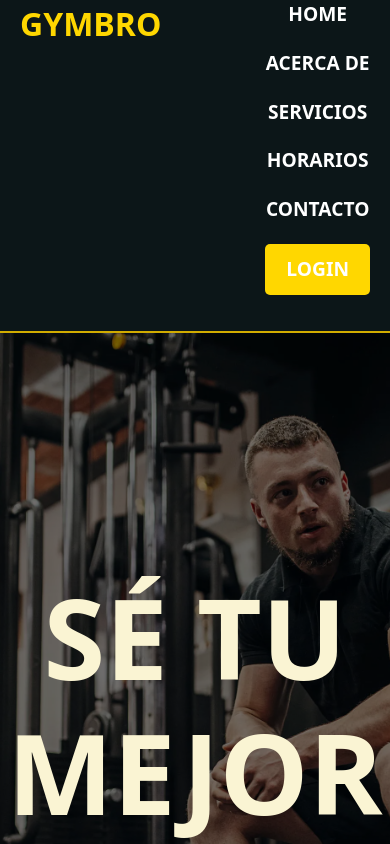
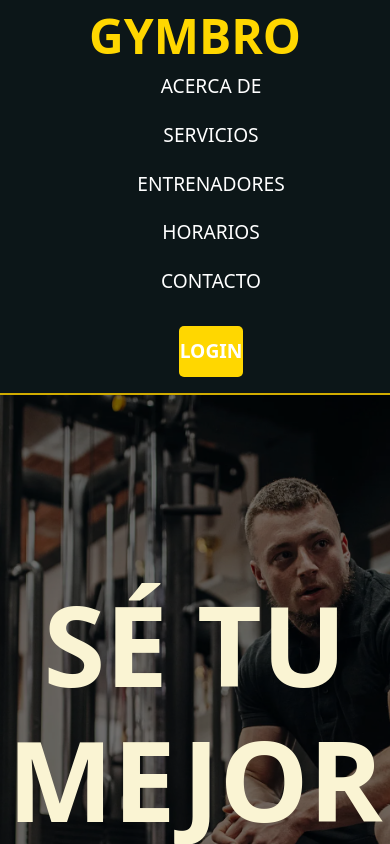
Before and after one commit to estevan-j/Gym_WebSite, an Angular app in the folder fronted/GymUI/: page / in a window 390 px wide. Shown: the top 844 px of the page. Built offline with nearby package versions, Linux system fonts and the light colour scheme.

Commit message:
cambios header
mejoras en eel header para movil y desktop

```diff
--- a/fronted/GymUI/src/pages/landing-page/landing-page.component.css
+++ b/fronted/GymUI/src/pages/landing-page/landing-page.component.css
@@ -2,7 +2,9 @@
     background-color: #0C1618;
     display: flex;
     justify-content: space-between;
-    padding: 20px;
+    align-items: center; /* Asegura que los elementos dentro del header estén centrados verticalmente */
+    padding: 0 20px; /* Ajusta este valor para definir espacio a los lados */
+    height: 100px;
     border-bottom: 2px solid #D1AC00;
     position: fixed; /* Fija el header en la parte superior */
     top: 0;
@@ -21,7 +23,61 @@
     .landing-page .header {
         position: relative; /* Elimina la posición fija en pantallas pequeñas */
         padding-top: 0;
+        flex-direction: column; /* Apilamos los elementos verticalmente */
+        height: auto; /* Permite que la altura se ajuste automáticamente */
+        z-index: 1; /* Asegura que el header no se sobreponga innecesariamente */
     }
+
+    .landing-page .main-section {
+        padding-top: 0; /* Elimina el espacio superior adicional que se agregaba para el header fijo */
+    }
+
+    .landing-page .header .nav-links {
+        width: 100%; /* Los enlaces ocupan todo el ancho del header */
+        text-align: center; /* Centramos los enlaces de navegación */
+    }
+
+    .landing-page .header .logo a {
+        font-size: 1.5em; /* Ajuste de tamaño para el logo en pantallas pequeñas */
+        margin-bottom: 10px; /* Añade un margen inferior */
+    }
+
+    .landing-page .btn {
+        margin-top: 10px; /* Añade un margen superior al botón */
+        width: 100%; /* Ocupa todo el ancho disponible */
+    }
+
+    .landing-page .header .nav-links a {
+        font-size: 1em; /* Ajuste de tamaño del texto en los enlaces */
+        padding: 10px 0; /* Añade padding superior e inferior */
+    }
+
+    .landing-page .main-section h1 {
+        font-size: 2.5em; /* Ajuste del tamaño del título */
+    }
+}
+
+/* Ajusta el margen superior de las secciones */
+.landing-page .section {
+    scroll-margin-top: 100px; /* Ajusta este valor según la altura del header */
+}
+
+/* Ejemplo de la clase que puede aplicarse a cada sección */
+#sobre-gymbro {
+    scroll-margin-top: 100px;
+}
+
+#que-ofrecemos {
+    scroll-margin-top: 100px;
+}
+
+/* Añade scroll-margin-top a todas las secciones */
+.landing-page .about-section,
+.landing-page .services-section,
+.landing-page .trainers-section,
+.landing-page .schedule-section,
+.landing-page .contact-section {
+    scroll-margin-top: 100px;
 }
 
 .landing-page .header .logo {
@@ -29,21 +85,29 @@
     color: #FFD700;
     text-transform: uppercase;
     font-weight: bold;
+    text-decoration: none;
 }
 
-.landing-page .nav-links {
+.landing-page .logo a {
+    text-decoration: none;
+    font-size: 35px;
+    font-weight: bold;
+    color: #FFD700;
+}
+
+.landing-page .header .nav-links {
     list-style: none;
     display: flex;
     gap: 20px;
+    align-items: center; /* Asegura que los links de navegación estén centrados verticalmente */
 }
 
-.landing-page .nav-links a {
+.landing-page .header .nav-links a {
     color: #fff;
     text-decoration: none;
     font-size: 1.2em;
     text-transform: uppercase;
     transition: color 0.3s ease;
-    font-weight: bold;
 }
 
 .landing-page .nav-links a:hover {
@@ -228,6 +292,7 @@
     align-items: center;
     transition: transform 0.3s ease;
 }
+
 .landing-page .trainer:hover {
     transform: scale(1.05);
 }
--- a/fronted/GymUI/src/pages/landing-page/landing-page.component.html
+++ b/fronted/GymUI/src/pages/landing-page/landing-page.component.html
@@ -1,12 +1,14 @@
 <div class="landing-page">
 <!-- encabezado -->
 <header class="header">
-    <div class="logo">GYMBRO</div>
+    <div class="logo">
+        <a href="#home">GYMBRO</a>
+    </div>
     <nav>
         <ul class="nav-links">
-            <li><a href="#home">HOME</a></li>
             <li><a href="#about">ACERCA DE</a></li>
             <li><a href="#services">SERVICIOS</a></li>
+            <li><a href="#trainers">ENTRENADORES</a></li>
             <li><a href="#schedule">HORARIOS</a></li>
             <li><a href="#contact">CONTACTO</a></li>
             <li><a class="btn login" [routerLink]="'/login'">LOGIN</a></li>
```
